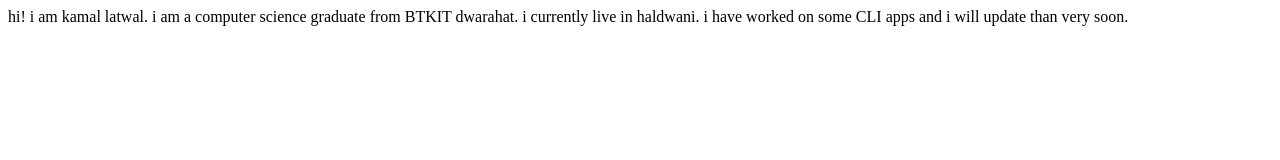
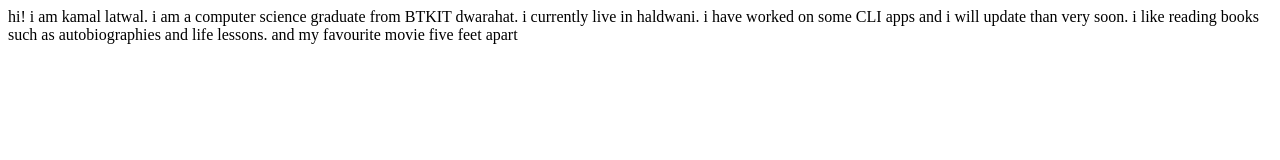
Before and after one commit to k-latwal15/kamalLatwal.portfolio, a plain HTML site: page index.html in a window 1280 px wide. Drawn offline with Linux system fonts and the light colour scheme.

Commit message:
adding favourites

```diff
--- a/index.html
+++ b/index.html
@@ -9,5 +9,8 @@
     hi! i am kamal latwal. i am a computer science graduate from BTKIT dwarahat.
     i currently live in haldwani.
     i have worked on some CLI apps and i will update than very soon.
+
+    i like reading books such as autobiographies and life lessons.
+    and my favourite movie five feet apart
 </body>
 </html>
```
